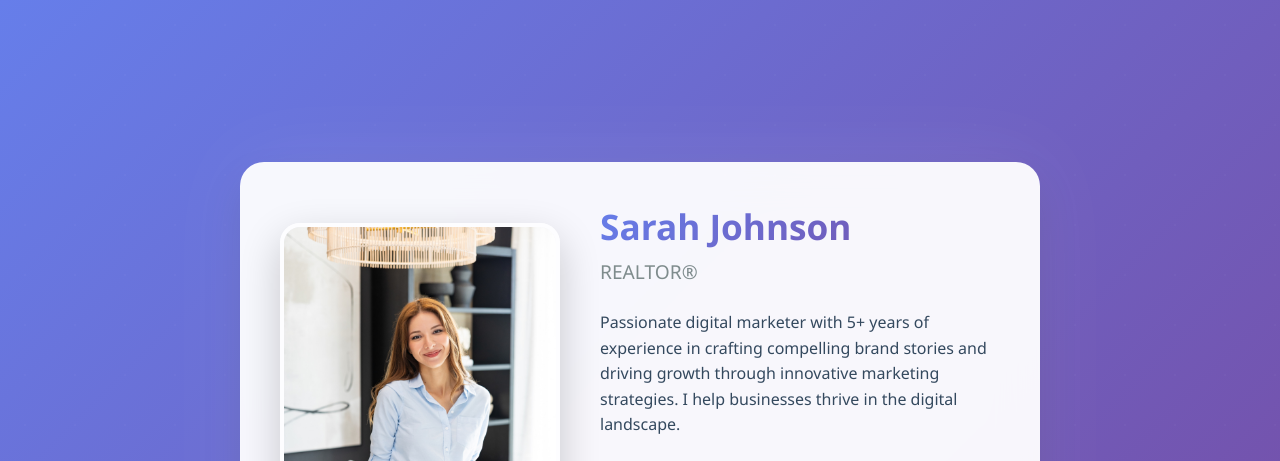
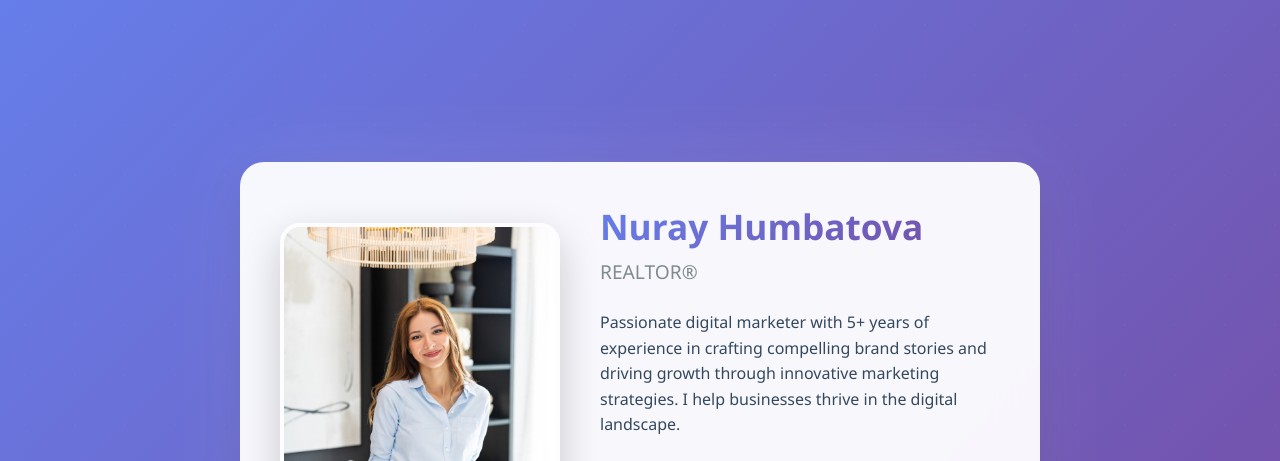
Before and after one commit to NurayH/NurayH.github.io, a plain HTML site: page index.html in a window 1280 px wide. Shown: the top 461 px of the page. Drawn offline with Linux system fonts and the light colour scheme.

Commit message:
gitignore

```diff
--- a/index.html
+++ b/index.html
@@ -345,7 +345,7 @@
         <img src="/img/profile.jpg" alt="Nuray" class="profile-image">
     </div>
     <div class="content-section">
-        <h1 class="name">Sarah Johnson</h1>
+        <h1 class="name">Nuray Humbatova</h1>
         <p class="title">REALTOR®</p>
 
         <p class="bio">
```
Also changed, not shown: 1 other file.
